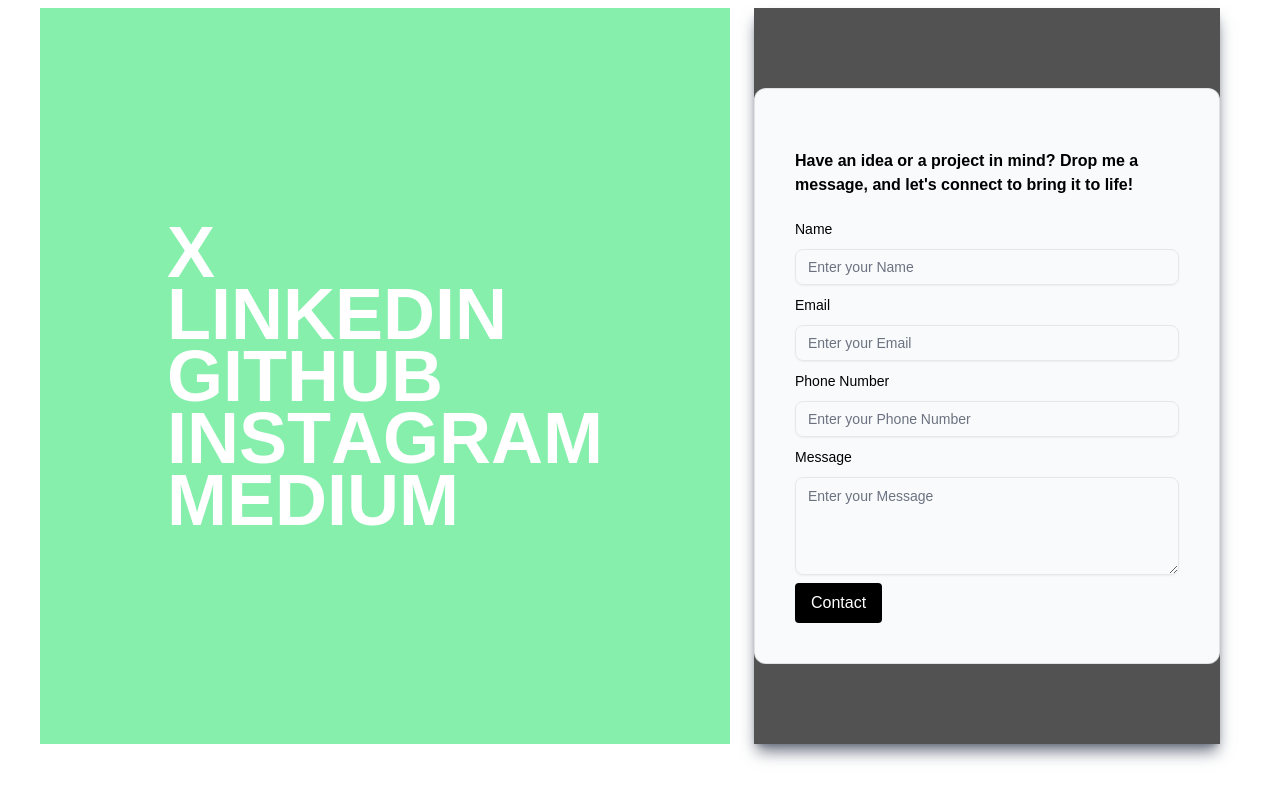
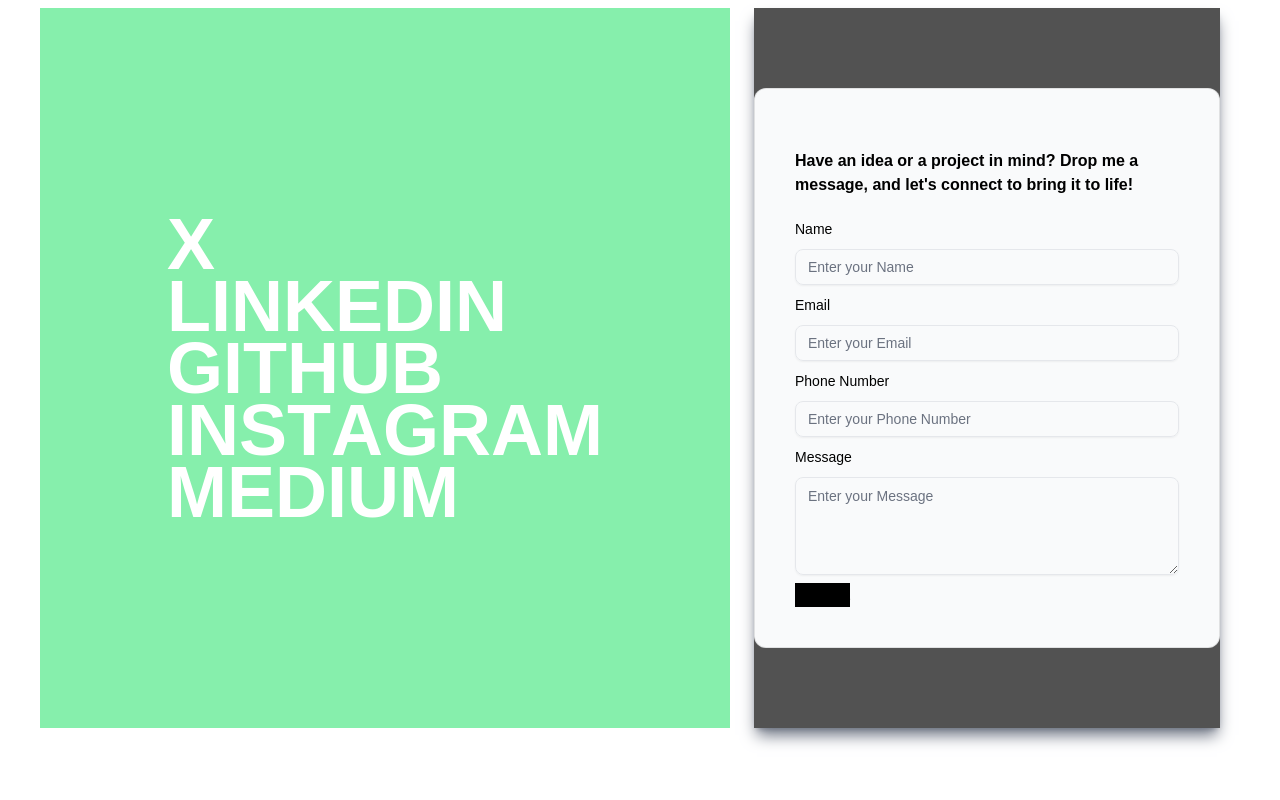
Before and after one commit to Sauravsingh1719/portfolio, a Next.js app: page / in a window 1280 px wide. Shown: the part 3592-4392 px from the top of the page. Built offline with nearby package versions, Linux system fonts and the light colour scheme.

Commit message:
Update Form.tsx

```diff
--- a/src/components/Form.tsx
+++ b/src/components/Form.tsx
@@ -77,11 +77,11 @@
     <div className="relative">
       {/* Overlay for Loading State */}
       {loading && (
-        <div className="absolute inset-0 flex items-center justify-center bg-black bg-opacity-30 backdrop-blur-md z-50">
+        <div className="absolute inset-0 flex items-center justify-center bg-opacity-30 backdrop-blur-md z-50">
           <img
             src="/images/rocket.gif"
             alt="Loading..."
-            className="h-16 w-16"
+            className="h-64 w-64"
           />
         </div>
       )}
@@ -181,7 +181,7 @@
                     type="submit"
                     className={`${
                       loading ? "bg-white text-black" : "bg-black text-white"
-                    } px-4 py-2 rounded flex items-center justify-center`}
+                    }rounded flex items-center justify-center`}
                     disabled={loading}
                   >
                     {loading ? (
```
